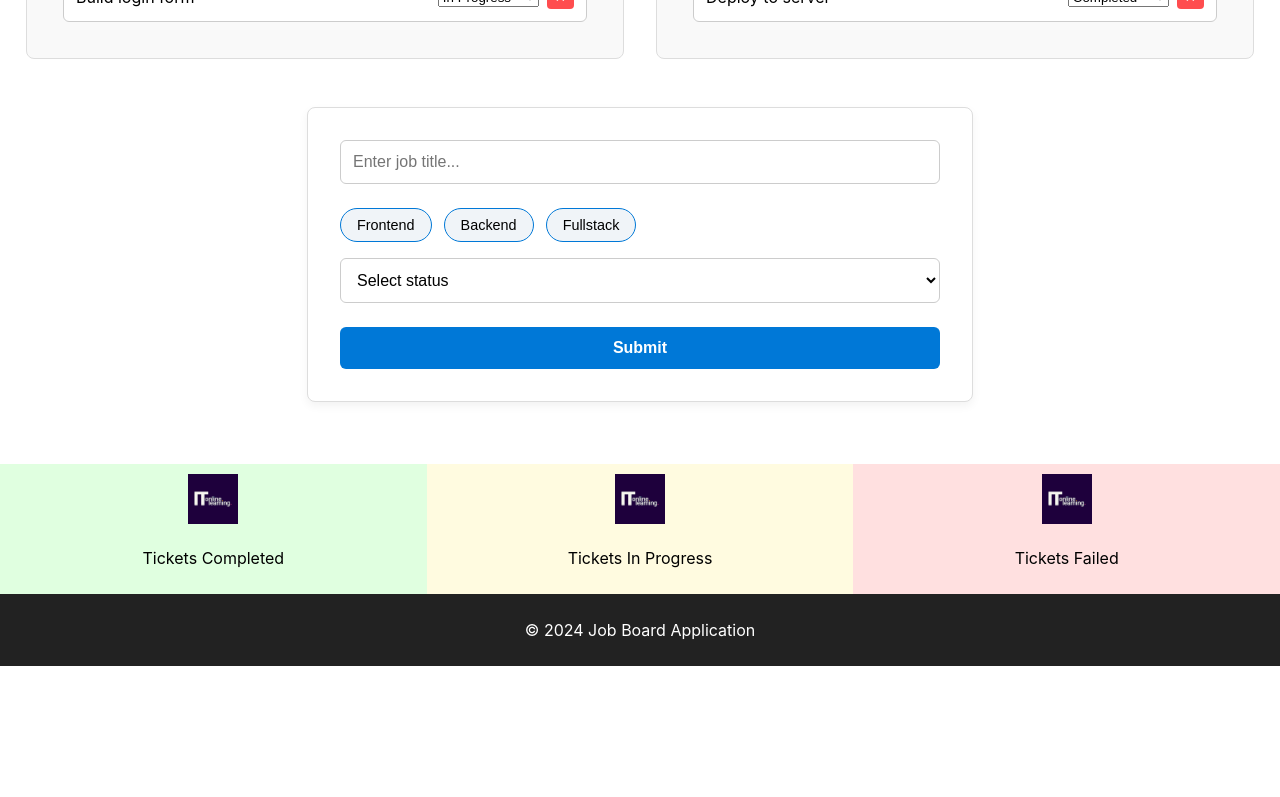
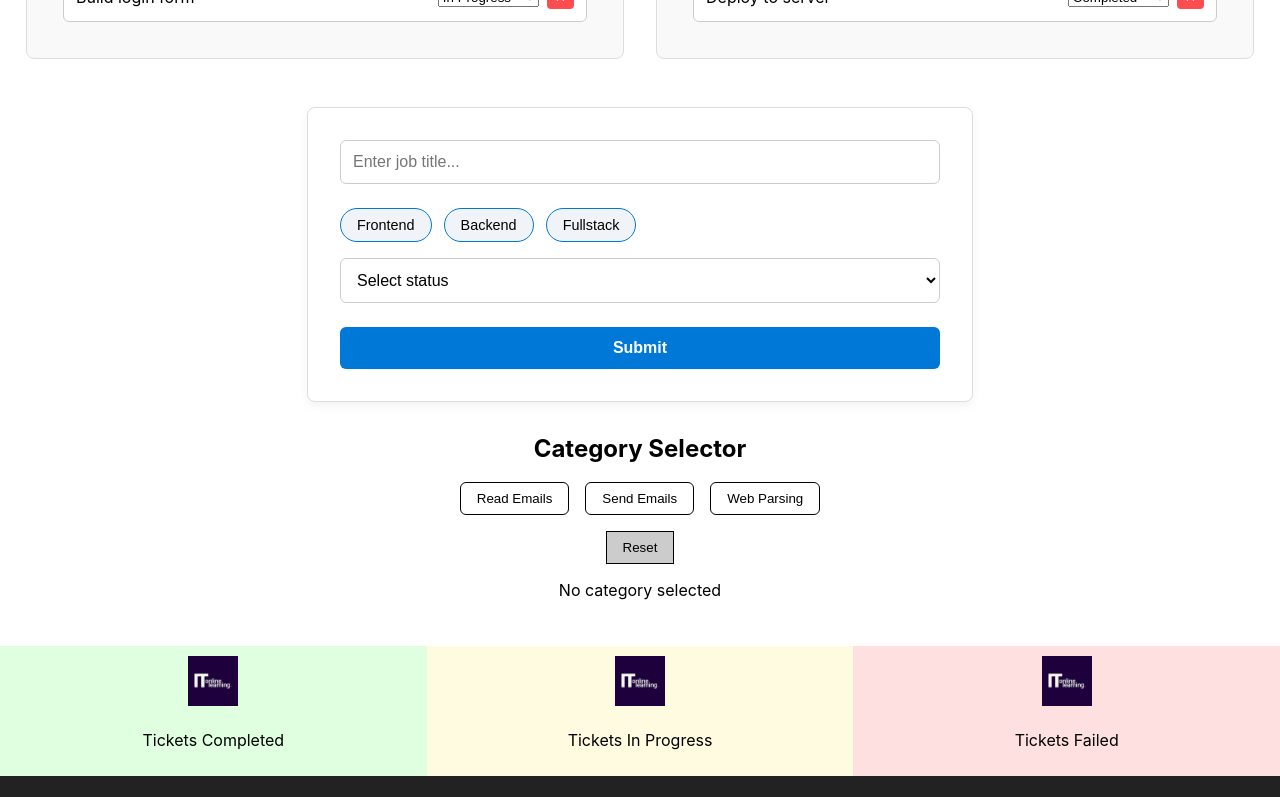
Before and after one commit to itolkent/JobBoard, a React (Create React App) app: page / in a window 1280 px wide. Shown: the part 1305-2102 px from the top of the page. Before the commit the page ends 1971 px from the top, so only its background shows below. Built offline with nearby package versions, Linux system fonts and the light colour scheme.

Commit message:
Enhance User Interface with Dynamic Category Selection

```diff
--- a/src/App.css
+++ b/src/App.css
@@ -373,7 +373,7 @@ body.dark-mode .submit-data {
   display: flex;
   flex-direction: column;
   gap: 1rem;
-  max-width: 400px;
+  max-width: 300px;
   margin: 1rem auto;
 }
 
@@ -415,3 +415,6 @@ body.dark-mode .submit-data {
 .appform-container {
   padding: 10px;
 }
+.selected-categories{
+  height: 50px;
+}
--- a/src/AppForm.js
+++ b/src/AppForm.js
@@ -5,6 +5,7 @@ import startIcon from "./img/itol.png";
 import progressIcon from "./img/itol.png";
 import completedIcon from "./img/itol.png";
 import JobForm from "./component/JobForm";
+import CategorySelector from "./component/CategorySelector";
 function AppForm() {
     const [jobs, setJobs] = useState([
         { id: 1, title: "Design homepage", status: "Need to Start" },
@@ -94,6 +95,7 @@ function AppForm() {
 
                 <button type="submit" className="submit-data">Submit</button>
             </form>
+          <CategorySelector/>
         </div>
 
     );
--- /dev/null
+++ b/src/component/CategoryButton.js
@@ -0,0 +1,23 @@
+import React from "react";
+
+function CategoryButton({ label, category, selectedCategory, onSelect, style }) {
+  return (
+    <button
+      onClick={() => onSelect(category)}
+      style={{
+        ...style,
+        border: "1px solid black",
+        padding: "0.5rem 1rem",
+        borderRadius: "6px",
+        cursor: "pointer",
+        transition: "background-color 0.3s ease",
+        backgroundColor:
+          selectedCategory === category ? style.backgroundColor : "white",
+      }}
+    >
+      {label}
+    </button>
+  );
+}
+
+export default CategoryButton;
--- /dev/null
+++ b/src/component/CategorySelector.js
@@ -0,0 +1,87 @@
+import React, { useState } from "react";
+import CategoryButton from "./CategoryButton";
+
+function CategorySelector() {
+  // Task 2: Define category styles
+  const categoryStyles = {
+    readEmails: { backgroundColor: "orange" },
+    sendEmails: { backgroundColor: "yellow" },
+    webParsing: { backgroundColor: "blue" },
+    default: { backgroundColor: "white" },
+  };
+
+  // Task 3: State for selected category
+  const [selectedCategory, setSelectedCategory] = useState("");
+
+  // Task 4: Validate category
+  const validateCategory = () => selectedCategory !== "";
+
+  // Task 6: Handle category selection
+  const handleCategorySelect = (category) => {
+    setSelectedCategory(category);
+  };
+
+  // Bonus 1: Reset category
+  const resetCategory = () => {
+    setSelectedCategory("");
+  };
+
+  return (
+    <div style={{ textAlign: "center", marginTop: "2rem" }}>
+      <h2>Category Selector</h2>
+
+      {/* Task 5: Render buttons */}
+      <div style={{ display: "flex", gap: "1rem", justifyContent: "center" }}>
+        <CategoryButton
+          label="Read Emails"
+          category="readEmails"
+          selectedCategory={selectedCategory}
+          onSelect={handleCategorySelect}
+          style={categoryStyles.readEmails}
+        />
+
+        <CategoryButton
+          label="Send Emails"
+          category="sendEmails"
+          selectedCategory={selectedCategory}
+          onSelect={handleCategorySelect}
+          style={categoryStyles.sendEmails}
+        />
+
+        <CategoryButton
+          label="Web Parsing"
+          category="webParsing"
+          selectedCategory={selectedCategory}
+          onSelect={handleCategorySelect}
+          style={categoryStyles.webParsing}
+        />
+      </div>
+
+      {/* Bonus 1: Reset button */}
+      <div style={{ marginTop: "1rem" }}>
+        <button
+          onClick={resetCategory}
+          style={{
+            border: "1px solid black",
+            padding: "0.5rem 1rem",
+            backgroundColor: "#ccc",
+            cursor: "pointer",
+          }}
+        >
+          Reset
+        </button>
+      </div>
+
+      {/* Task 7 & 8: Display selected category */}
+      <div style={{ marginTop: "1rem" }}>
+        <p>
+          {validateCategory()
+            ? `Selected Category: ${selectedCategory}`
+            : "No category selected"}
+        </p>
+      </div>
+    </div>
+  );
+}
+
+export default CategorySelector;
```
